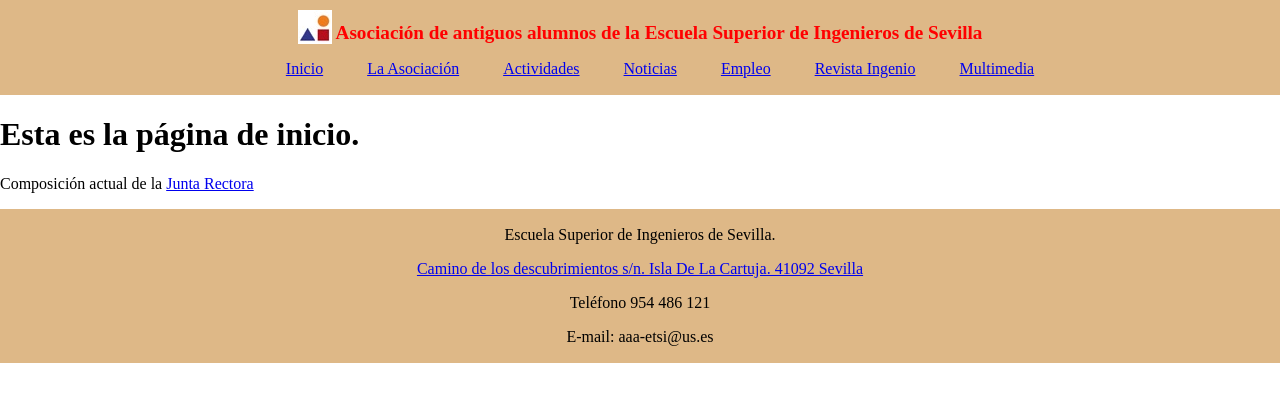
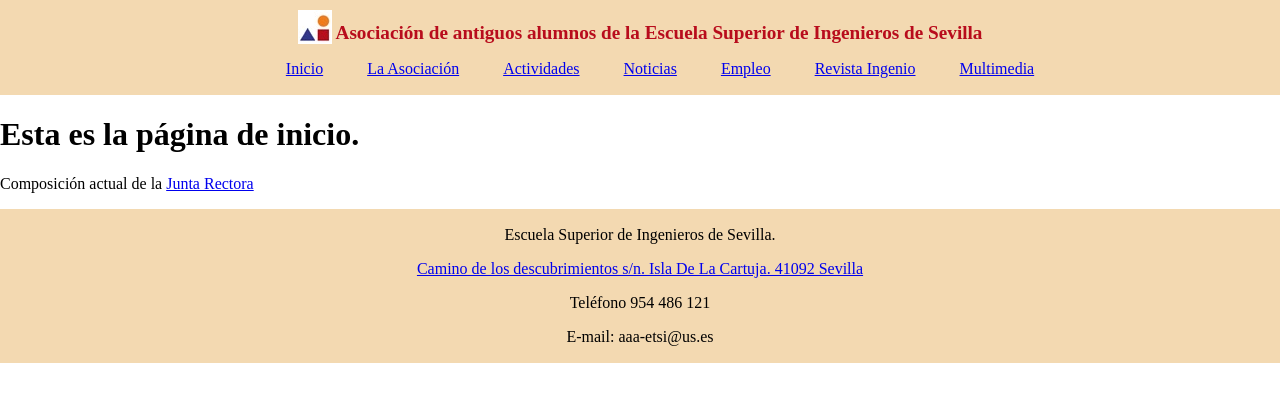
Before and after one commit to morolok/antiguos_alumnos_tfg, a Django app: page /index/ in a window 1280 px wide. Shown: the top 402 px of the page. Run offline with Django 3.2, Linux system fonts and the light colour scheme.

Commit message:
Cambio en el CSS para el color del párrafo de la cabecera

```diff
--- a/antiguos_alumnos_tfg/static/css/antiguos_alumnos.css
+++ b/antiguos_alumnos_tfg/static/css/antiguos_alumnos.css
@@ -5,7 +5,7 @@ body{
 #cabecera{
     padding-top: 10px;
     padding-bottom: 1px;
-    background-color: burlywood;
+    background-color: #F3D9B1;
     text-align: center;
     align-items: center;
 }
@@ -19,7 +19,7 @@ body{
 
 #parrafoNombre{
     vertical-align: bottom;
-    color: red;
+    color: #B80C1C;
     font-size: 1.2em;
     display: inline;
     margin: 0;
@@ -47,7 +47,7 @@ body{
 
 
 #pie{
-    background-color: burlywood;
+    background-color: #F3D9B1;
     text-align: center;
     padding-top: 1px;
     padding-bottom: 1px;
```
